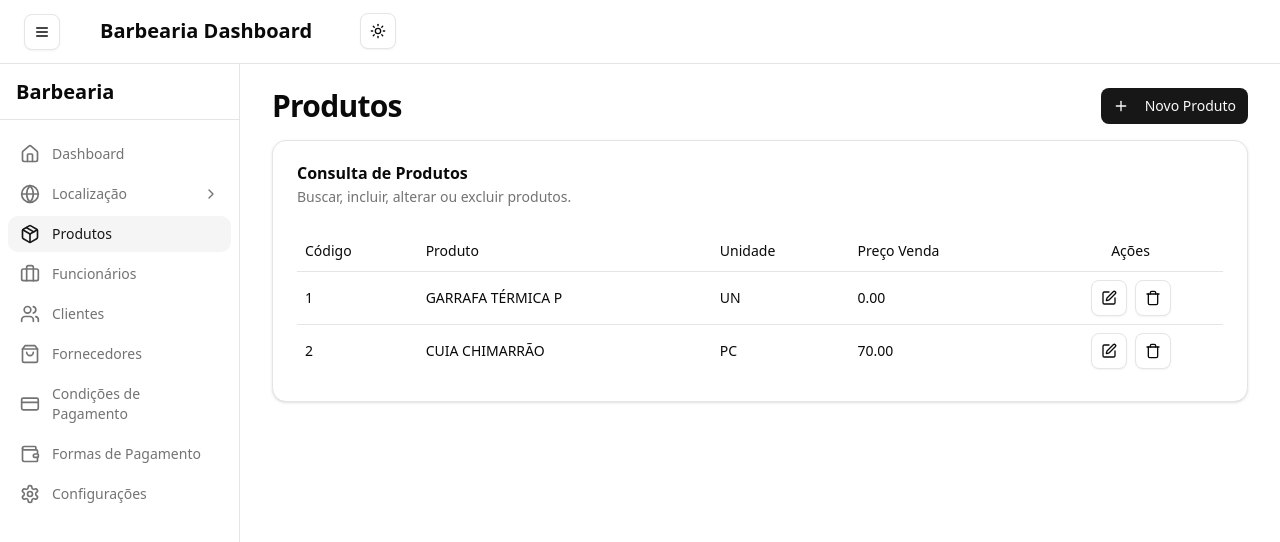
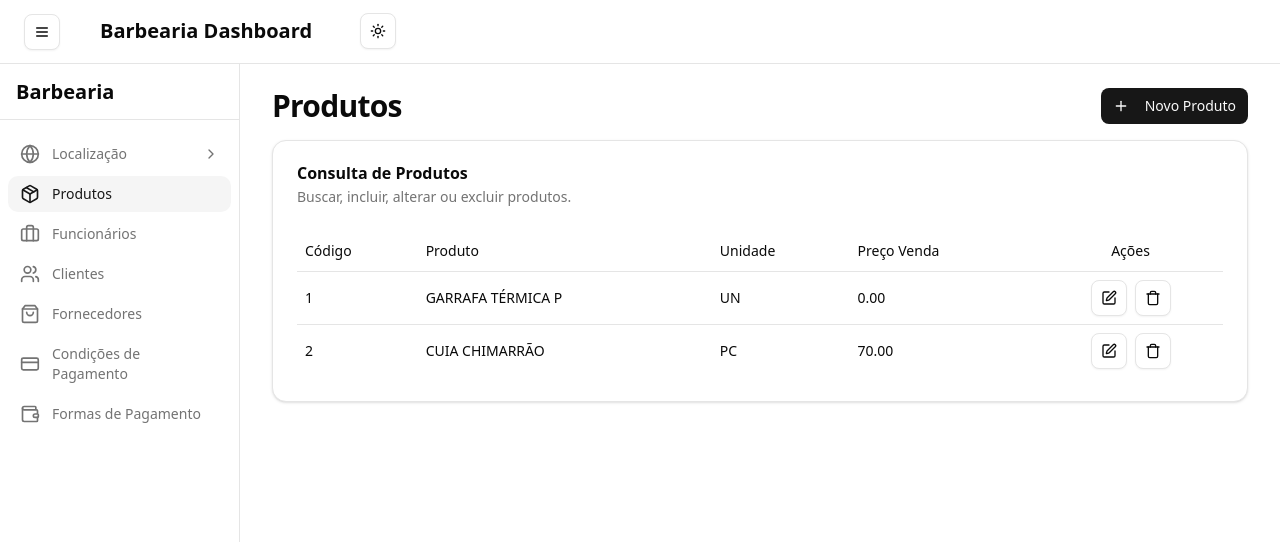
Before and after one commit to estelasato/BarberShop, a React (Vite) app in the folder frontend/frontend_BarberShop/: page /produtos in a window 1280 px wide. Shown: the top 542 px of the page. Built offline with nearby package versions, Linux system fonts and the light colour scheme.

Commit message:
hidden unnecessary items

```diff
--- a/frontend/frontend_BarberShop/src/components/Sidebar.tsx
+++ b/frontend/frontend_BarberShop/src/components/Sidebar.tsx
@@ -28,7 +28,7 @@ interface NavItem {
 }
 
 const navItems: NavItem[] = [
-  { title: "Dashboard", href: "/", icon: <Home className="h-5 w-5" /> },
+  // { title: "Dashboard", href: "/", icon: <Home className="h-5 w-5" /> },
   {
     title: "Localização",
     href: "#",
@@ -45,7 +45,7 @@ const navItems: NavItem[] = [
   { title: "Fornecedores", href: "/fornecedores", icon: <ShoppingBag className="h-5 w-5" /> },
   { title: "Condições de Pagamento", href: "/condicoes-pagamento", icon: <CreditCard className="h-5 w-5" /> },
   { title: "Formas de Pagamento", href: "/formas-pagamento", icon: <Wallet className="h-5 w-5" /> },
-  { title: "Configurações", href: "/configuracoes", icon: <Settings className="h-5 w-5" /> },
+  // { title: "Configurações", href: "/configuracoes", icon: <Settings className="h-5 w-5" /> },
 ]
 
 export function Sidebar({ isOpen }: SidebarProps) {
```
